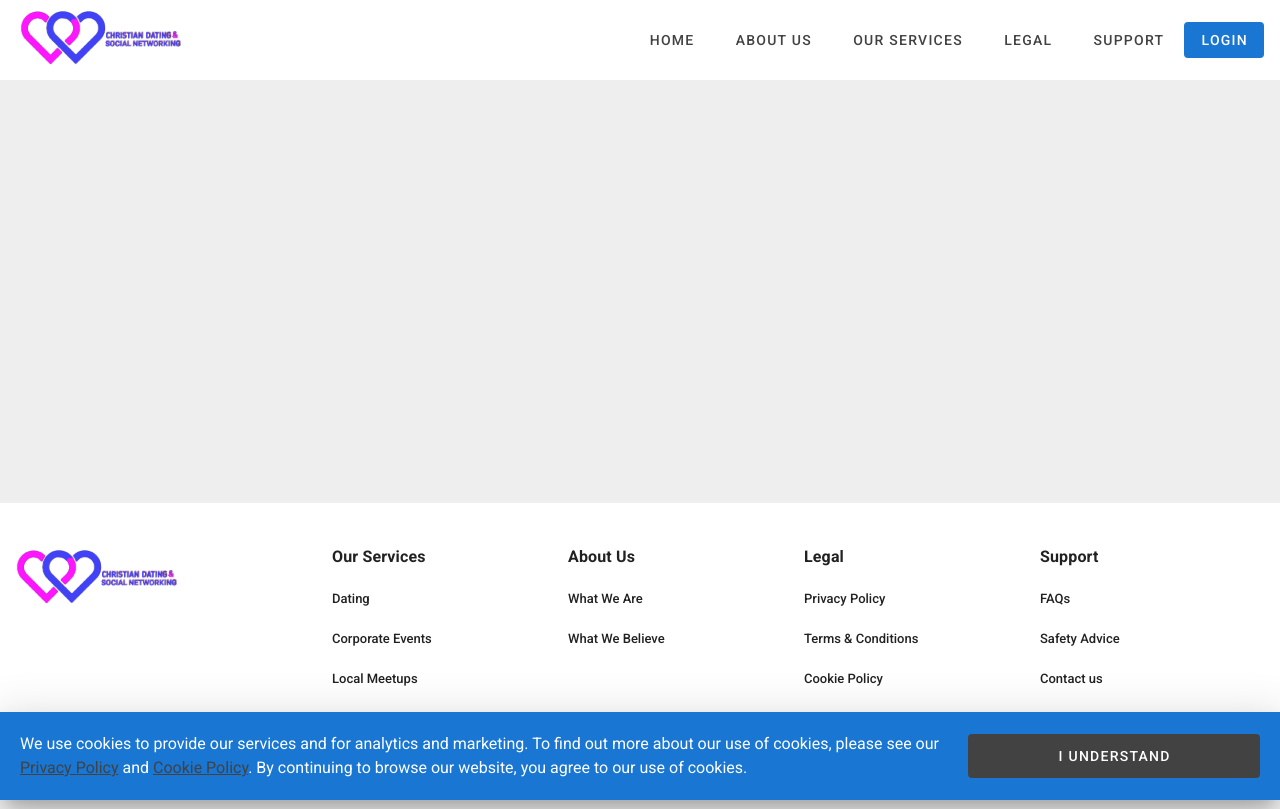
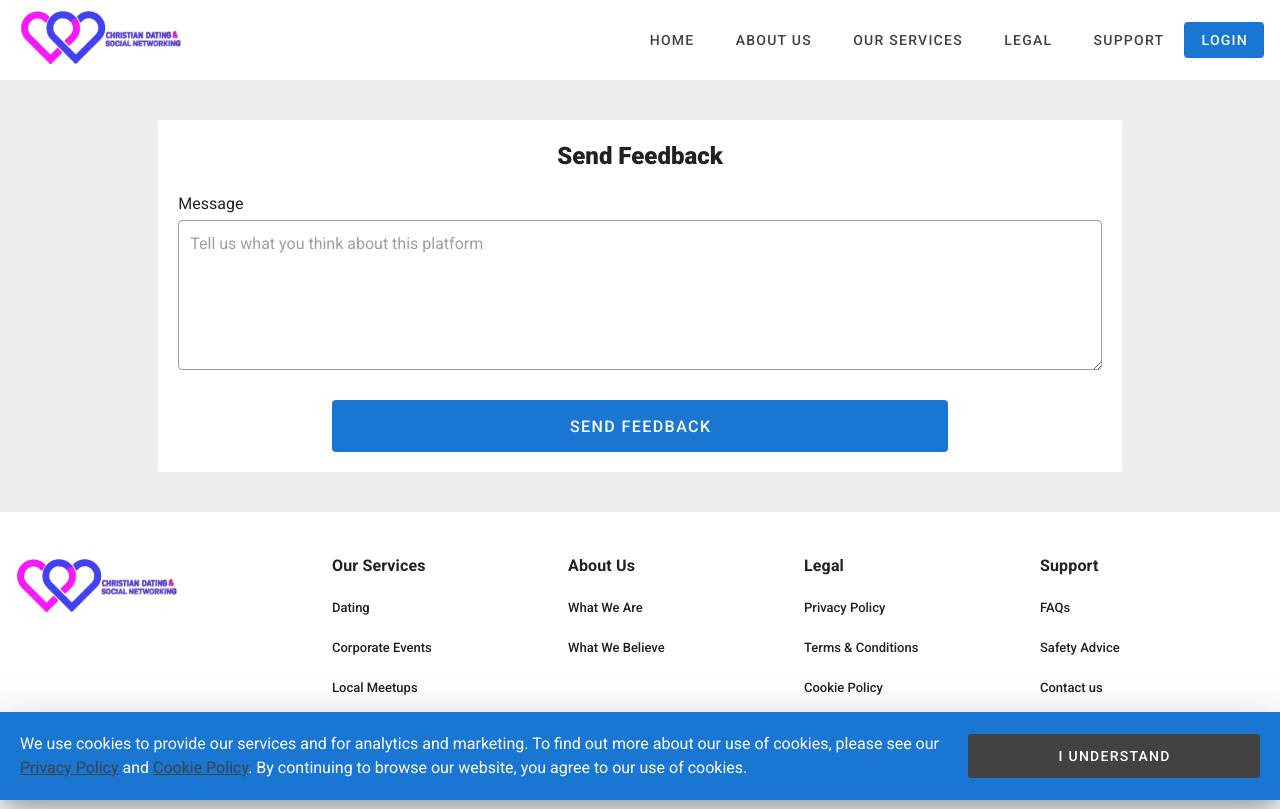
Before and after one commit to symplytheo/christian-dating-site, a Nuxt app: page /account/feedback in a window 1280 px wide. Before the commit this address had no page. Built offline with nearby package versions, Linux system fonts and the light colour scheme.

Commit message:
create send-feedback page

```diff
--- /dev/null
+++ b/pages/account/feedback.vue
@@ -0,0 +1,54 @@
+<template>
+  <v-container class="py-10">
+    <v-row justify="center" align="center" class="fill-height">
+      <v-col cols="12" sm="11" md="10">
+        <v-card flat class="pa-5">
+          <h2 class="text-center font-weight-black text-h5 mb-5">
+            Send Feedback
+          </h2>
+          <form @submit.prevent="sendFeedback">
+            <v-row no-gutters justify="center">
+              <v-col cols="12">
+                <div class="mb-1">Message</div>
+                <v-textarea
+                  v-model="message"
+                  outlined
+                  placeholder="Tell us what you think about this platform"
+                  required
+                  aria-required
+                />
+              </v-col>
+              <v-col cols="12" sm="10" md="8">
+                <v-btn
+                  type="submit"
+                  color="primary"
+                  block
+                  x-large
+                  depressed
+                  :loading="loading"
+                >
+                  Send Feedback
+                </v-btn>
+              </v-col>
+            </v-row>
+          </form>
+        </v-card>
+      </v-col>
+    </v-row>
+  </v-container>
+</template>
+
+<script>
+export default {
+  data: () => ({
+    message: '',
+    loading: false,
+  }),
+  head() {
+    return { title: 'Send Feedback' }
+  },
+  methods: {
+    sendFeedback() {},
+  },
+}
+</script>
```
